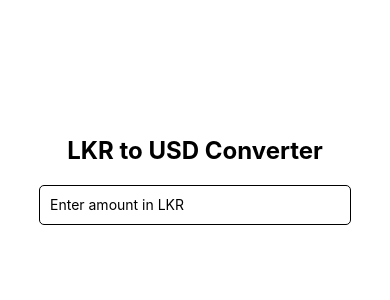
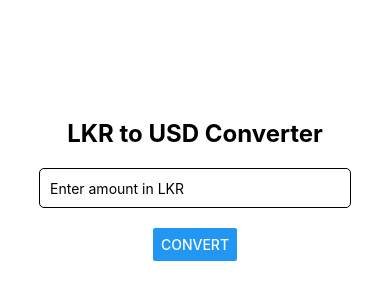
Before and after one commit to isulnethila/Currency-convert-app, a React Native app in the folder CurrencyConverter/: screen / in a window 390 px wide. Shown: the part 232-532 px from the top of the page. Built offline with nearby package versions, Linux system fonts and the light colour scheme.

Commit message:
set button to get result

```diff
--- a/CurrencyConverter/App.js
+++ b/CurrencyConverter/App.js
@@ -1,5 +1,5 @@
 import { StatusBar } from 'expo-status-bar';
-import { StyleSheet, Text, View,TextInput } from 'react-native';
+import { StyleSheet, Text, View,TextInput,Button } from 'react-native';
 import { useState } from 'react';
 export default function App() {
   const[lkr,setlkr]=useState('');
@@ -20,6 +20,8 @@
       value={lkr}
       onChangeText={setlkr}
     />
+
+    <Button title='convert' onPress={converttousd} />
     </View>
   );
 }
```
